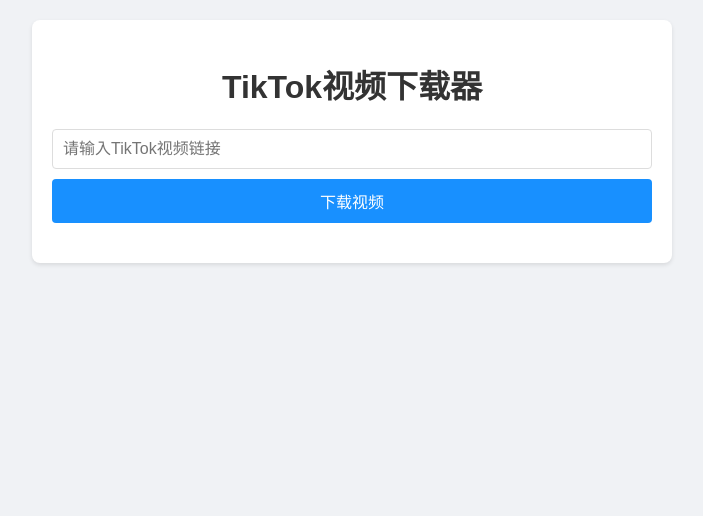
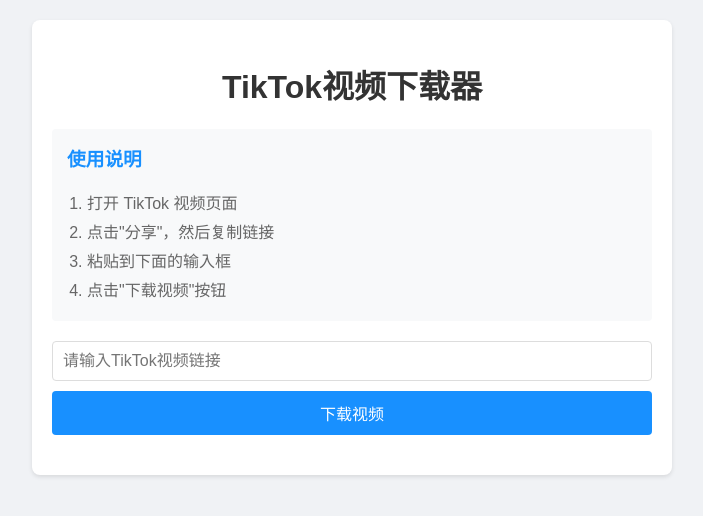
Before and after one commit to chanshiyi/tiktok-downloader, a Flask app: page / in a window 1280 px wide. Shown: the top 516 px of the page, without its empty margins (288-991 px from the left). Run offline with Flask 2, Linux system fonts and the light colour scheme.

Commit message:
Add usage instructions to the web interface

```diff
--- a/static/style.css
+++ b/static/style.css
@@ -51,3 +51,25 @@ button:hover {
     text-align: center;
     color: #666;
 }
+
+.instructions {
+    background-color: #f8f9fa;
+    padding: 15px;
+    border-radius: 4px;
+    margin-bottom: 20px;
+}
+
+.instructions h3 {
+    margin-top: 0;
+    color: #1890ff;
+}
+
+.instructions ol {
+    margin: 0;
+    padding-left: 20px;
+}
+
+.instructions li {
+    margin: 5px 0;
+    color: #666;
+}
--- a/templates/index.html
+++ b/templates/index.html
@@ -7,6 +7,15 @@
 <body>
     <div class="container">
         <h1>TikTok视频下载器</h1>
+        <div class="instructions">
+            <h3>使用说明</h3>
+            <ol>
+                <li>打开 TikTok 视频页面</li>
+                <li>点击"分享"，然后复制链接</li>
+                <li>粘贴到下面的输入框</li>
+                <li>点击"下载视频"按钮</li>
+            </ol>
+        </div>
         <form action="{{ url_for('download') }}" method="post">
             <input type="text" name="url" placeholder="请输入TikTok视频链接" required>
             <button type="submit">下载视频</button>
```
